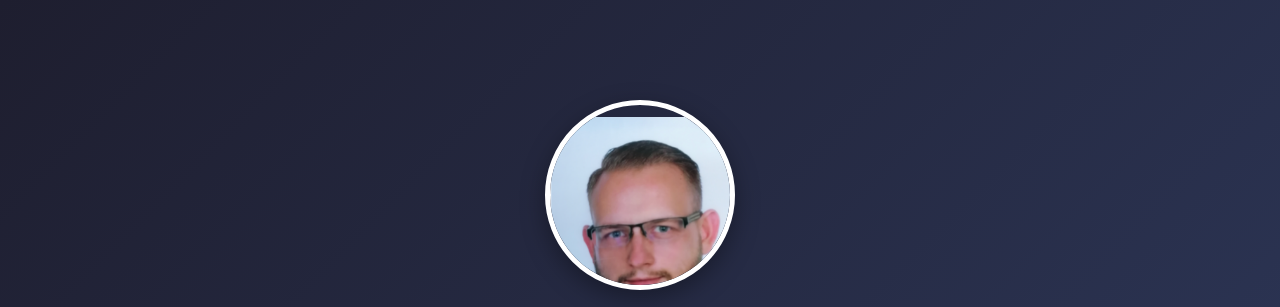
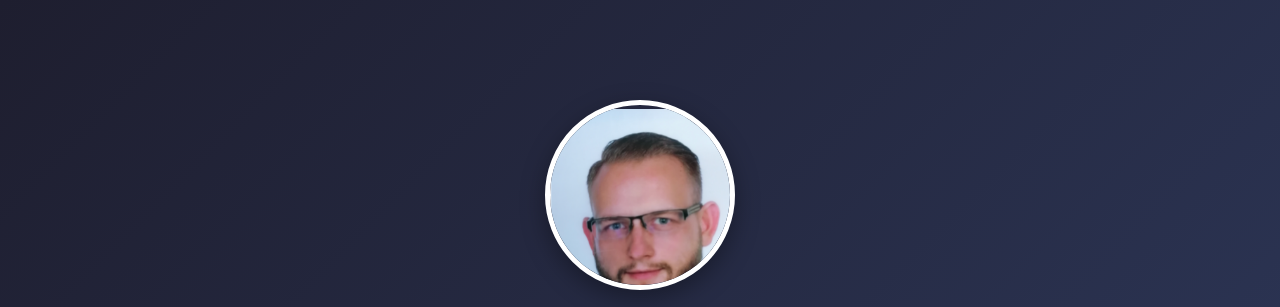
Before and after one commit to krzyprzenioslo/krzyprzenioslo.github.io, a plain HTML site: page index.html in a window 1280 px wide. Shown: the top 307 px of the page. Drawn offline with Linux system fonts and the light colour scheme.

Commit message:
photo set

```diff
--- a/index.html
+++ b/index.html
@@ -38,7 +38,7 @@ header .photo img {
     width: 100%;
     height: 100%;
     object-fit: cover;       /* keeps the image filling the circle */
-    object-position: center 12px; /* move image 25px down */
+    object-position: center 4px; /* move image 25px down */
 }
 
 header .photo:hover {
```
